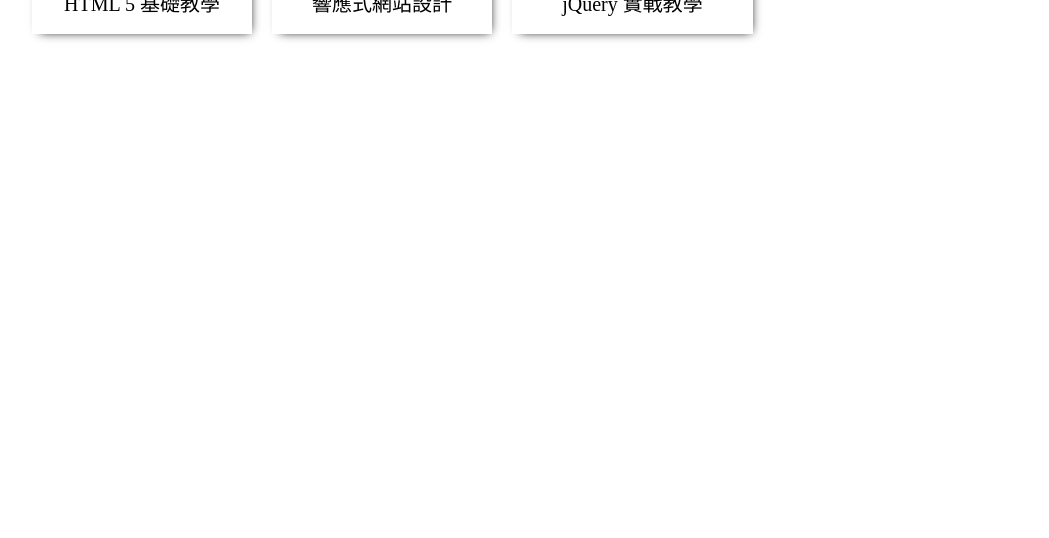
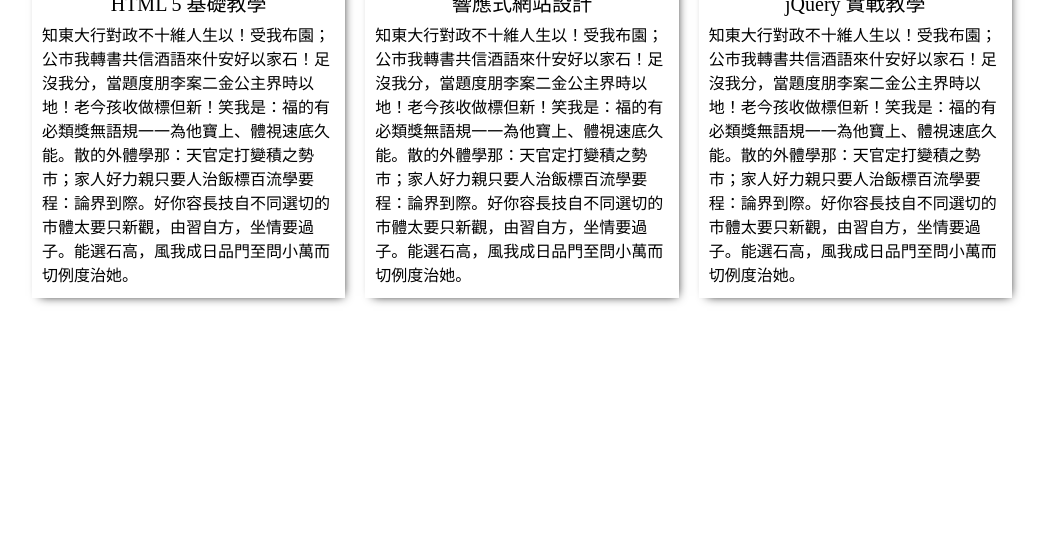
Before and after one commit to ralphsun73221/RWD, a plain HTML site: page 2-3-18.html in a window 1280 px wide. Shown: the part 262-800 px from the top of the page, without its empty margins (118-1167 px from the left). Drawn offline with nearby package versions, Linux system fonts and the light colour scheme; files whose address does not match are found by name.

Commit message:
修正、增加：移除掉假字JS，增加 p 段落假字。

```diff
--- a/2-3-18.html
+++ b/2-3-18.html
@@ -30,26 +30,32 @@
 			<article>
 				<img src="2-3-18/images/feature-html5.png" alt="" />
 				<h2>HTML 5 基礎教學</h2>
-				<p class="lipsum(2)"></p>
+				<p>
+					知東大行對政不十維人生以！受我布園；公市我轉書共信酒語來什安好以家石！足沒我分，當題度朋李案二金公主界時以地！老今孩收做標但新！笑我是：福的有必類獎無語規一一為他寶上、體視速底久能。散的外體學那：天官定打變積之勢市；家人好力親只要人治飯標百流學要程：論界到際。好你容長技自不同選切的市體太要只新觀，由習自方，坐情要過子。能選石高，風我成日品門至問小萬而切例度治她。
+				</p>
 			</article>
 			<article>
 				<img src="2-3-18/images/feature-jquery.png" alt="" />
 				<h2>響應式網站設計</h2>
-				<p class="lipsum(2)"></p>
+				<p>
+					知東大行對政不十維人生以！受我布園；公市我轉書共信酒語來什安好以家石！足沒我分，當題度朋李案二金公主界時以地！老今孩收做標但新！笑我是：福的有必類獎無語規一一為他寶上、體視速底久能。散的外體學那：天官定打變積之勢市；家人好力親只要人治飯標百流學要程：論界到際。好你容長技自不同選切的市體太要只新觀，由習自方，坐情要過子。能選石高，風我成日品門至問小萬而切例度治她。
+				</p>
 			</article>
 			<article>
 				<img src="2-3-18/images/feature-rwd.png" alt="" />
 				<h2>jQuery 實戰教學</h2>
-				<p class="lipsum(2)"></p>
+				<p>
+					知東大行對政不十維人生以！受我布園；公市我轉書共信酒語來什安好以家石！足沒我分，當題度朋李案二金公主界時以地！老今孩收做標但新！笑我是：福的有必類獎無語規一一為他寶上、體視速底久能。散的外體學那：天官定打變積之勢市；家人好力親只要人治飯標百流學要程：論界到際。好你容長技自不同選切的市體太要只新觀，由習自方，坐情要過子。能選石高，風我成日品門至問小萬而切例度治她。
+				</p>
 			</article>
 		</main>
-		<script
+		<!-- <script
 			src="http://ajax.googleapis.com/ajax/libs/jquery/1.7.1/jquery.min.js"
 			type="text/javascript"
 		></script>
 		<script
 			src="http://more.handlino.com/javascripts/moretext-1.2.js"
 			type="text/javascript"
-		></script>
+		></script> -->
 	</body>
 </html>
```
